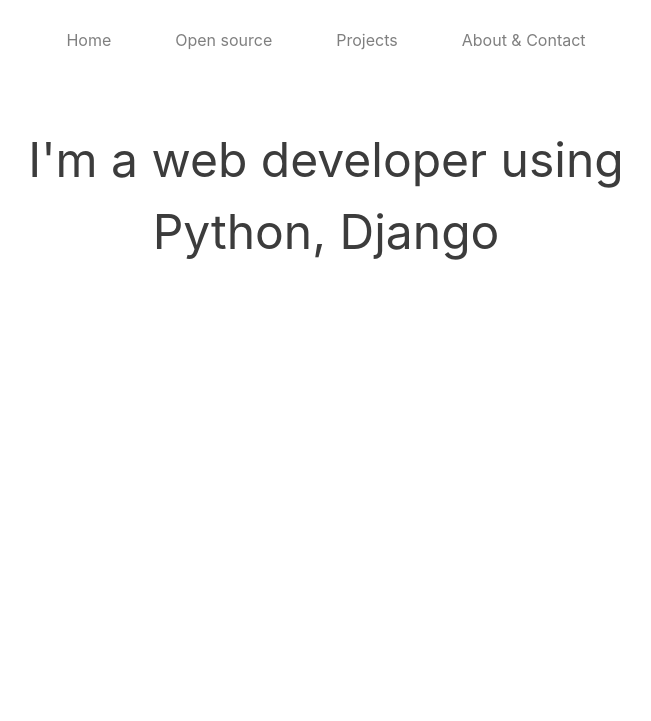
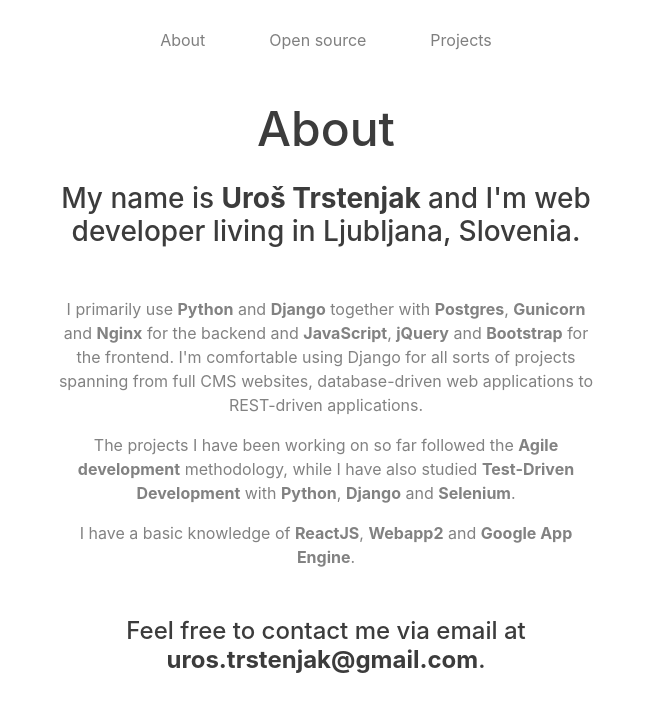
Before and after one commit to trco/trco.si, a Django app: template templates/pages/index.html in a window 1280 px wide. Shown: the top 721 px of the page, without its empty margins (314-965 px from the left). Run offline with Django 3.2, Linux system fonts and the light colour scheme; the template is opened without the code that fills it, so the values that code supplies are empty; some libraries are stand-ins or nearby versions.

Commit message:
move about&contact to the homepage

```diff
--- a/pages/urls.py
+++ b/pages/urls.py
@@ -8,6 +8,5 @@
     path('', views.Index.as_view(), name='index'),
     path('open-source/', views.OpenSourceView.as_view(), name='open_source'),
     path('projects/', views.ProjectsView.as_view(), name='projects'),
-    path('about-contact/', views.AboutContactView.as_view(), name='about_contact'),
     path('bootstrap-weekpicker/', views.BootstrapWeekpickerView.as_view(), name='bootstrap_weekpicker'),
 ]
--- a/pages/views.py
+++ b/pages/views.py
@@ -13,9 +13,5 @@
     template_name = 'pages/projects.html'
 
 
-class AboutContactView(TemplateView):
-    template_name = 'pages/about_contact.html'
-
-
 class BootstrapWeekpickerView(TemplateView):
     template_name = 'pages/bootstrap_weekpicker.html'
--- a/templates/_header.html
+++ b/templates/_header.html
@@ -26,10 +26,9 @@
     </button>
 
     <ul class="d-none d-md-flex navbar-nav mx-auto">
-      <a class="nav-item nav-link {% if request.resolver_match.url_name == 'index' %}active{% endif %} py-4" href="{% url 'pages:index' %}">Home</a>
+      <a class="nav-item nav-link {% if request.resolver_match.url_name == 'index' %}active{% endif %} py-4" href="{% url 'pages:index' %}">About</a>
       <a class="nav-item nav-link {% if request.resolver_match.url_name == 'open_source' or request.resolver_match.url_name == 'dbmf' or request.resolver_match.url_name == 'dfs' or request.resolver_match.url_name == 'create_movie' or request.resolver_match.url_name == 'update_movie' %}active{% endif %} py-4 ml-4 ml-lg-5" href="{% url 'pages:open_source' %}">Open source</a>
       <a class="nav-item nav-link {% if request.resolver_match.url_name == 'projects' %}active{% endif %} py-4 ml-4 ml-lg-5" href="{% url 'pages:projects' %}">Projects</a>
-      <a class="nav-item nav-link {% if request.resolver_match.url_name == 'about_contact' %}active{% endif %} py-4 ml-4 ml-lg-5" href="{% url 'pages:about_contact' %}">About & Contact</a>
     </ul>
   </nav>
   <!-- end navbar -->
--- a/templates/_navbar_modal.html
+++ b/templates/_navbar_modal.html
@@ -18,16 +18,13 @@
                 <div class="container">
                   <div class="row">
                     <div class="col-12 pb-4 text-center">
-                      <a class="modal-link" href="{% url 'pages:index' %}">Home</a>
+                      <a class="modal-link" href="{% url 'pages:index' %}">About</a>
                     </div>
                     <div class="col-12 pb-4 text-center">
                       <a class="modal-link" href="{% url 'pages:open_source' %}">Open source</a>
                     </div>
                     <div class="col-12 pb-4 text-center">
                       <a class="modal-link" href="{% url 'pages:projects' %}">Projects</a>
-                    </div>
-                    <div class="col-12 pb-4 text-center">
-                      <a class="modal-link" href="{% url 'pages:about_contact' %}">About & Contact</a>
                     </div>
                   </div><!-- /.row -->
                 </div><!-- /.container -->
--- a/templates/pages/index.html
+++ b/templates/pages/index.html
@@ -5,10 +5,18 @@
 
 <div class="container">
   <div class="row justify-content-center">
-    <section class="col-lg-8 text-center">
+    <section class="col-lg-6 text-center">
 
-      <article class="d-none d-md-block typewriter mt-5"></article>
-      <article class="d-md-none typewriter-mobile mt-5"></article>
+      <h1 class="typewriter my-4"></h1>
+
+      <article class="mb-5">
+        <h3 class="mb-5">My name is <strong>Uroš Trstenjak</strong> and I'm web developer living in Ljubljana, Slovenia.</h3>
+        <p class="subtitle">I primarily use <strong>Python</strong> and <strong>Django</strong> together with <strong>Postgres</strong>, <strong>Gunicorn</strong> and <strong>Nginx</strong> for the backend and <strong>JavaScript</strong>, <strong>jQuery</strong> and <strong>Bootstrap</strong> for the frontend. I'm comfortable using Django for all sorts of projects spanning from full CMS websites, database-driven web applications to REST-driven applications.</p>
+        <p class="subtitle">The projects I have been working on so far followed the <strong>Agile development</strong> methodology, while I have also studied <strong>Test-Driven Development</strong> with <strong>Python</strong>, <strong>Django</strong> and <strong>Selenium</strong>.</p>
+        <p class="subtitle">I have a basic knowledge of <strong>ReactJS</strong>, <strong>Webapp2</strong> and <strong>Google App Engine</strong>.</p>
+
+        <h4 class="mt-5 mb-4">Feel free to contact me via email at <strong>uros.trstenjak@gmail.com</strong>.</h4>
+      </article>
 
     </section>
   </div>
@@ -19,25 +27,11 @@
 {% block extrascripts %}
   <script type="text/javascript" src="{% static 'js/typeit.min.js' %}"></script>
   <script type="text/javascript">
-  var typewriter = new TypeIt(".typewriter", {
+  var instance = new TypeIt(".typewriter", {
     speed: 50,
     waitUntilVisible: true,
     cursor: false
   })
-  .type("They call me <strong>Trčo</strong>.").pause(1000).delete(29)
-  .type("I'm a web developer using").break()
-  .type("Python, Django & JavaScript.").pause(1000).delete(60).pause(500)
-  .type("<strong>Trčo</strong>").break()
-  .type("<strong>WEB</strong> developer")
-  .go();
-
-  var typewriterMobile = new TypeIt(".typewriter-mobile", {
-    speed: 50,
-    waitUntilVisible: true,
-    cursor: false
-  })
-  .type("<strong>Trčo</strong>").break()
-  .type("<strong>WEB</strong> developer")
-  .go();
+  .type("About").go();
   </script>
 {% endblock extrascripts %}
```
